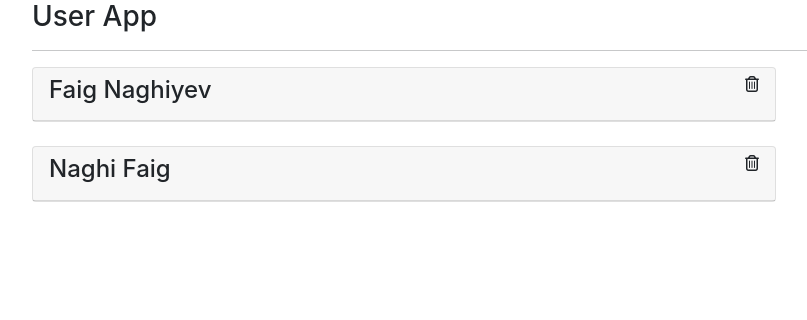
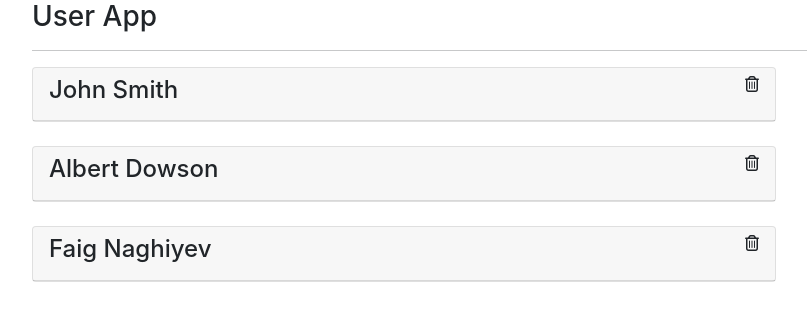
Before and after one commit to faignaghi/Playground, a React (Create React App) app: page / in a window 1280 px wide. Shown: the top 320 px of the page, without its empty margins (50-857 px from the left). Built offline with nearby package versions, Linux system fonts and the light colour scheme.

Commit message:
connection between components

```diff
--- a/src/App.js
+++ b/src/App.js
@@ -1,17 +1,38 @@
 import React, { Component } from "react";
 import "./App.css";
 import Navbar from "./components/Navbar";
-import User from "./components/User";
+import Users from "./components/Users";
 
 class App extends Component {
+  state = {
+    users: [
+      {
+        id: 1,
+        name: "John Smith",
+        salary: "5000",
+        department: "IT",
+      },
+      {
+        id: 2,
+        name: "Albert Dowson",
+        salary: "7000",
+        department: "IT-Problems",
+      },
+      {
+        id: 3,
+        name: "Faig Naghiyev",
+        salary: "15000",
+        department: "IT-Solutions",
+      },
+    ],
+  };
+
   render() {
     return (
       <div className="container">
         <Navbar title="User App" />
         <hr />
-        <User name="Faig Naghiyev" salary="25000" department="IT" />
-
-        <User name="Naghi Faig" salary="15000" department="IT-City" />
+        <Users users={this.state.users} />
       </div>
     );
   }
--- /dev/null
+++ b/src/components/Users.js
@@ -0,0 +1,25 @@
+import React, { Component } from "react";
+import User from "./User";
+
+class Users extends Component {
+  render() {
+    const { users } = this.props;
+    // console.log(users);
+    return (
+      <div>
+        {users.map((user) => {
+          return (
+            <User
+              key={user.id}
+              name={user.name}
+              salary={user.salary}
+              department={user.department}
+            />
+          );
+        })}
+      </div>
+    );
+  }
+}
+
+export default Users;
```
